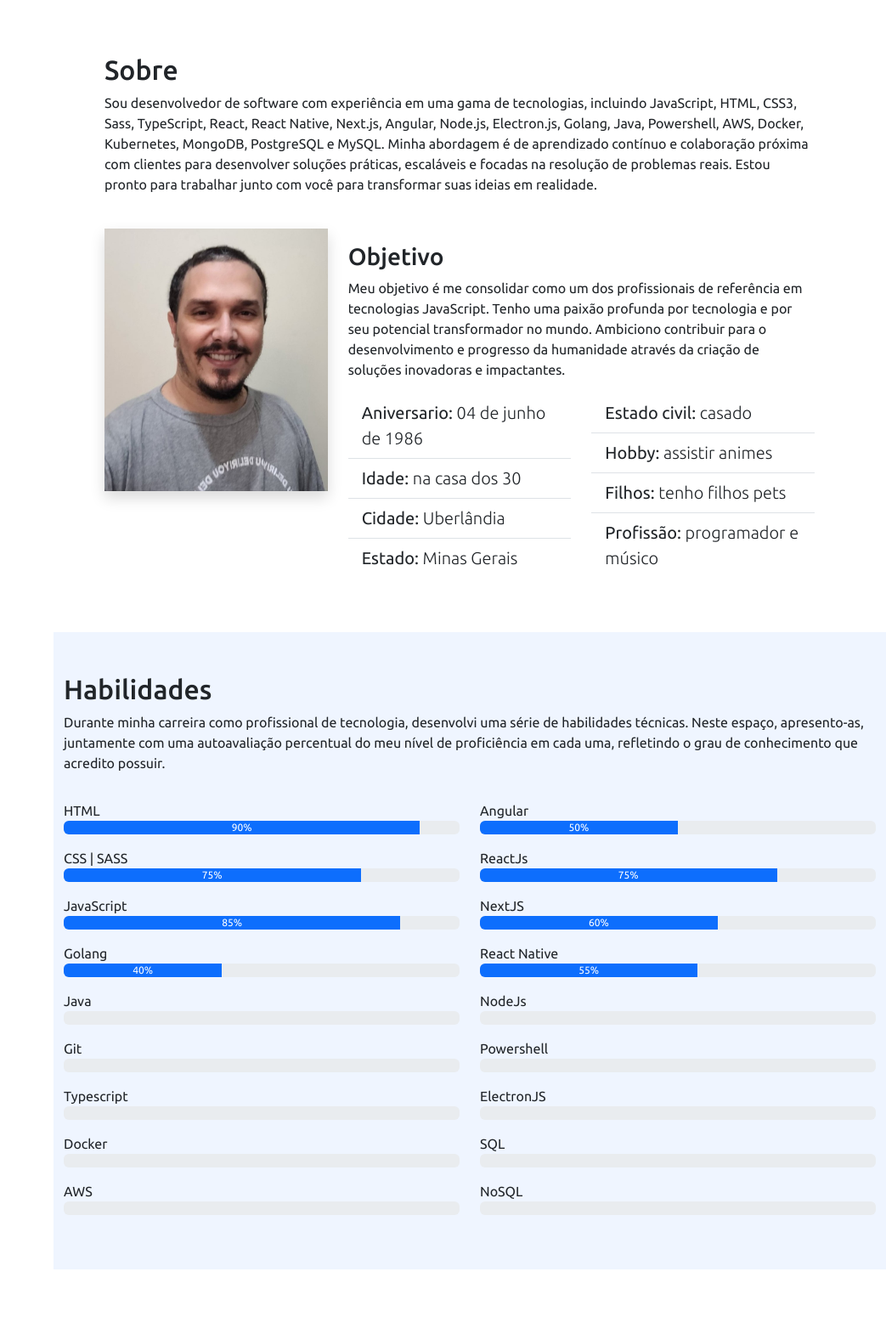
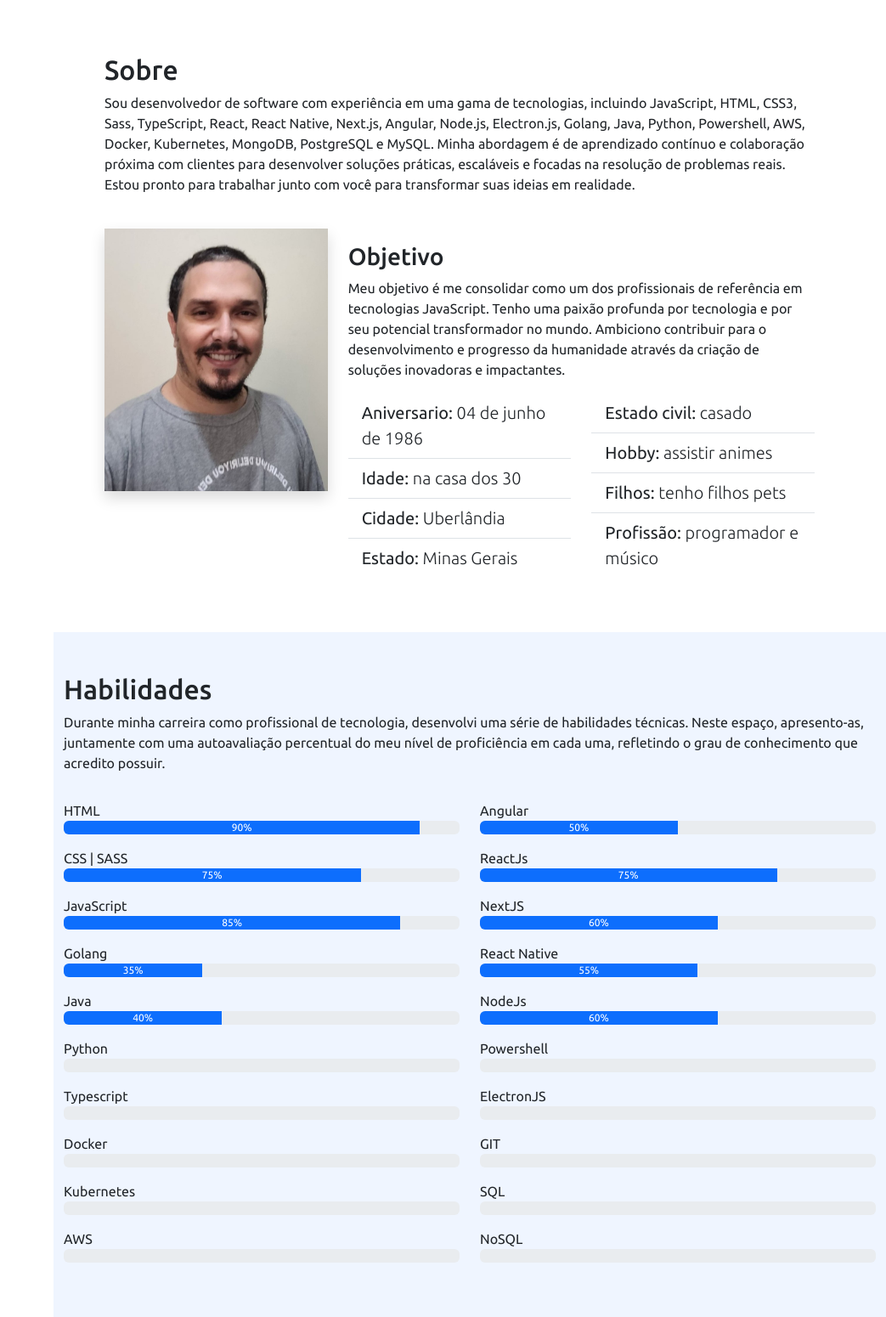
Before and after one commit to Vulquimar-Silva/portfolio-2024, a Flask app: page / in a window 1280 px wide. Shown: the part 801-2351 px from the top of the page at 85% size, without its empty margins (237-1280 px from the left). Before the commit the page ends 2295 px from the top, so only its background shows below. Run offline with Flask 3, Linux system fonts and the light colour scheme; some libraries are stand-ins or nearby versions.

Commit message:
seção habilidades

```diff
--- a/static/script.js
+++ b/static/script.js
@@ -58,6 +58,6 @@ window.addEventListener("scroll", ()=>{
 
 // Tira a mensagem de sucesso depois de 5 segundos
 
-setTimeout(() => {
-  document.querySelector('#alerta').style.display = 'none';
-}, 5000)
+// setTimeout(() => {
+//   document.querySelector('#alerta').style.display = 'none';
+// }, 5000)
--- a/templates/index.html
+++ b/templates/index.html
@@ -102,7 +102,7 @@
                     <p>
                         Sou desenvolvedor de software com experiência em uma gama de tecnologias, incluindo
                         JavaScript, HTML, CSS3,
-                        Sass, TypeScript, React, React Native, Next.js, Angular, Node.js, Electron.js, Golang, Java, Powershell, AWS,
+                        Sass, TypeScript, React, React Native, Next.js, Angular, Node.js, Electron.js, Golang, Java, Python, Powershell, AWS,
                         Docker,
                         Kubernetes, MongoDB, PostgreSQL e MySQL. Minha abordagem é de aprendizado
                         contínuo e colaboração próxima com clientes para desenvolver soluções práticas, escaláveis e
@@ -196,18 +196,18 @@
                         </div>
                         <p class="mt-3 mb-0">Golang</p>
                         <div class="progress">
-                            <div class="progress-bar" data-anime="left" role="progressbar" style="width: 40%;"
-                                aria-valuenow="40" aria-valuemin="0" aria-valuemax="100">40%</div>
+                            <div class="progress-bar" data-anime="left" role="progressbar" style="width: 35%;"
+                                aria-valuenow="35" aria-valuemin="0" aria-valuemax="100">35%</div>
                         </div>
                         <p class="mt-3 mb-0">Java</p>
                         <div class="progress">
                             <div class="progress-bar" data-anime="left" role="progressbar" style="width: 40%;"
                                 aria-valuenow="40" aria-valuemin="0" aria-valuemax="100">40%</div>
                         </div>
-                        <p class="mt-3 mb-0">Git</p>
+                        <p class="mt-3 mb-0">Python</p>
                         <div class="progress">
-                            <div class="progress-bar" data-anime="left" role="progressbar" style="width: 90%;"
-                                aria-valuenow="90" aria-valuemin="0" aria-valuemax="100">90%</div>
+                            <div class="progress-bar" data-anime="left" role="progressbar" style="width: 30%;"
+                                aria-valuenow="30" aria-valuemin="0" aria-valuemax="100">30%</div>
                         </div>
                         <p class="mt-3 mb-0">Typescript</p>
                         <div class="progress mb-3">
@@ -216,13 +216,18 @@
                         </div>
                         <p class="mt-3 mb-0">Docker</p>
                         <div class="progress mb-3">
-                            <div class="progress-bar" data-anime="left" role="progressbar" style="width: 65%;"
-                                aria-valuenow="65" aria-valuemin="0" aria-valuemax="100">65%</div>
+                            <div class="progress-bar" data-anime="left" role="progressbar" style="width: 55%;"
+                                aria-valuenow="55" aria-valuemin="0" aria-valuemax="100">55%</div>
+                        </div>
+                        <p class="mt-3 mb-0">Kubernetes</p>
+                        <div class="progress mb-3">
+                            <div class="progress-bar" data-anime="left" role="progressbar" style="width: 35%;"
+                                aria-valuenow="35" aria-valuemin="0" aria-valuemax="100">35%</div>
                         </div>
                         <p class="mt-3 mb-0">AWS</p>
                         <div class="progress mb-3">
-                            <div class="progress-bar" data-anime="left" role="progressbar" style="width: 55%;" aria-valuenow="55"
-                                aria-valuemin="0" aria-valuemax="100">55%</div>
+                            <div class="progress-bar" data-anime="left" role="progressbar" style="width: 45%;" aria-valuenow="45"
+                                aria-valuemin="0" aria-valuemax="100">45%</div>
                         </div>
                     </div>
                     <div class="col-md-6">
@@ -248,8 +253,8 @@
                         </div>
                         <p class="mt-3 mb-0">NodeJs</p>
                         <div class="progress">
-                            <div class="progress-bar" data-anime="left" role="progressbar" style="width: 65%;"
-                                aria-valuenow="65" aria-valuemin="0" aria-valuemax="100">65%</div>
+                            <div class="progress-bar" data-anime="left" role="progressbar" style="width: 60%;"
+                                aria-valuenow="60" aria-valuemin="0" aria-valuemax="100">60%</div>
                         </div>
                         <p class="mt-3 mb-0">Powershell</p>
                         <div class="progress">
@@ -261,15 +266,20 @@
                             <div class="progress-bar" data-anime="left" role="progressbar" style="width: 70%;"
                                 aria-valuenow="70" aria-valuemin="0" aria-valuemax="100">70%</div>
                         </div>
+                        <p class="mt-3 mb-0">GIT</p>
+                        <div class="progress">
+                            <div class="progress-bar" data-anime="left" role="progressbar" style="width: 90%;"
+                                aria-valuenow="90" aria-valuemin="0" aria-valuemax="100">90%</div>
+                        </div>
                         <p class="mt-3 mb-0">SQL</p>
                         <div class="progress">
-                            <div class="progress-bar" data-anime="left" role="progressbar" style="width: 60%;"
-                                aria-valuenow="60" aria-valuemin="0" aria-valuemax="100">60%</div>
+                            <div class="progress-bar" data-anime="left" role="progressbar" style="width: 50%;"
+                                aria-valuenow="50" aria-valuemin="0" aria-valuemax="100">50%</div>
                         </div>
                         <p class="mt-3 mb-0">NoSQL</p>
                         <div class="progress mb-3">
-                            <div class="progress-bar" data-anime="left" role="progressbar" style="width: 65%;"
-                                aria-valuenow="65" aria-valuemin="0" aria-valuemax="100">65%</div>
+                            <div class="progress-bar" data-anime="left" role="progressbar" style="width: 55%;"
+                                aria-valuenow="55" aria-valuemin="0" aria-valuemax="100">55%</div>
                         </div>
                     </div>
                 </div>
```
